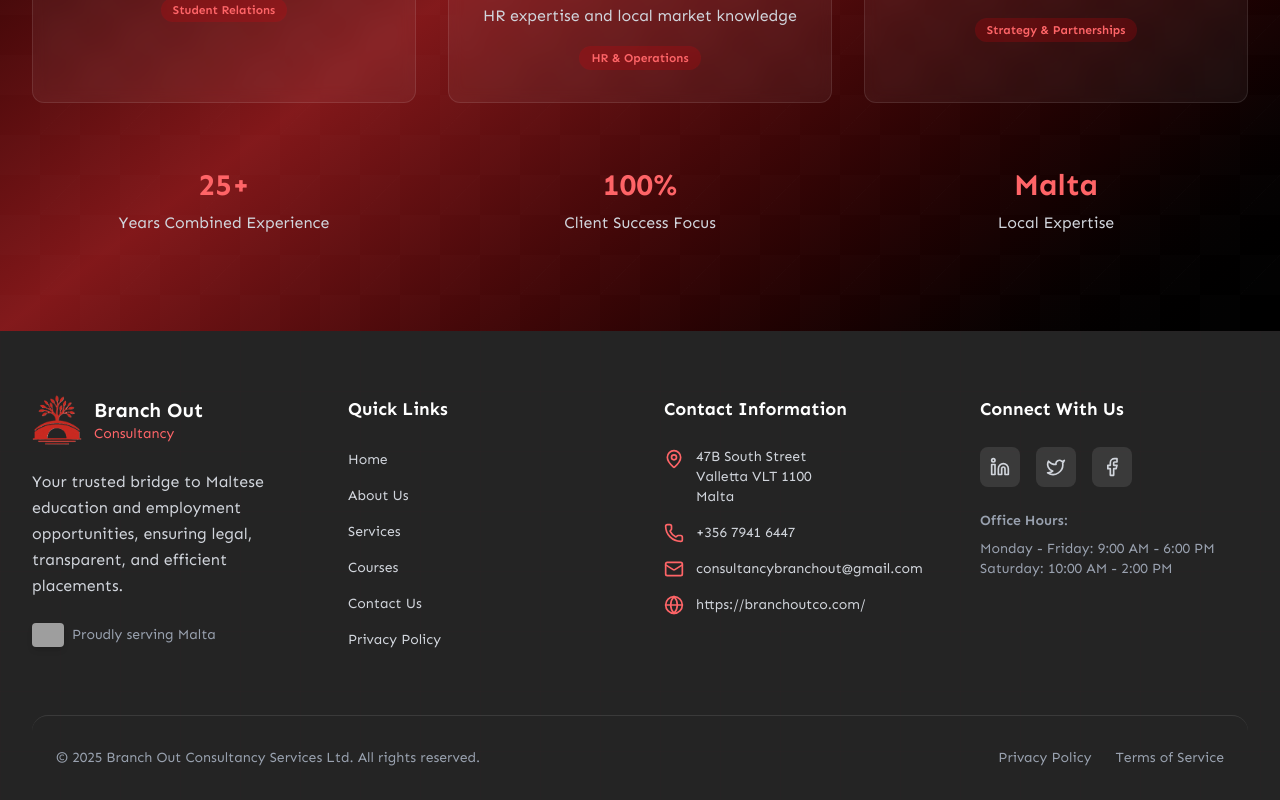
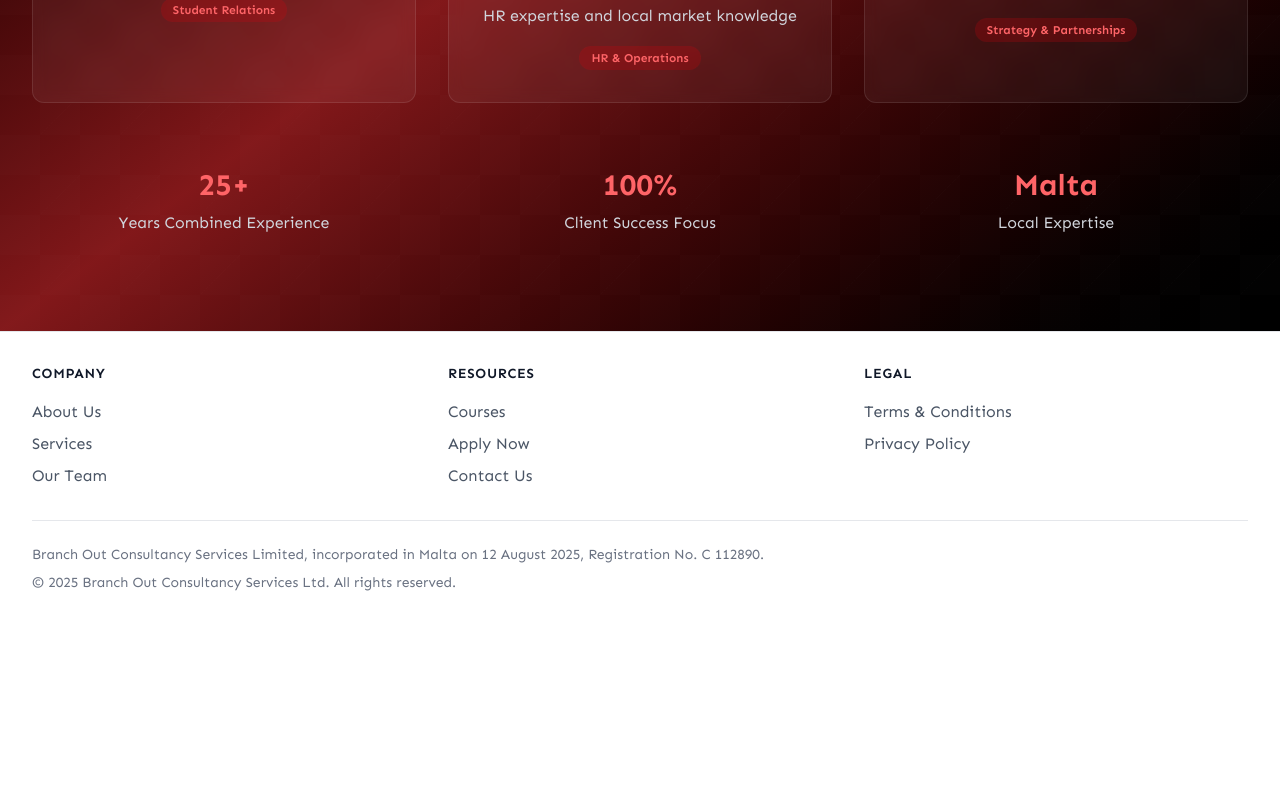
Before and after one commit to RohitSah23/branchout, a Next.js app: page / in a window 1280 px wide. Shown: the part 9030-9830 px from the top of the page. After the commit the page ends 9655 px from the top, so only its background shows below. Built offline with nearby package versions, Linux system fonts and the light colour scheme; grey boxes are pictures that could not be loaded.

Commit message:
feat (Footer): ADded registration number

```diff
--- a/components/Footer/Footer.tsx
+++ b/components/Footer/Footer.tsx
@@ -1,171 +1,85 @@
-'use client';
-
-import Link from 'next/link';
-import { MapPin, Phone, Mail, Globe, Linkedin, Twitter, Facebook } from 'lucide-react';
-
-const quickLinks = [
-  { name: 'Home', href: '#' },
-  { name: 'About Us', href: '/about' },
-  { name: 'Services', href: '#services' },
-  { name: 'Courses', href: '#courses' },
-  { name: 'Contact Us', href: '/contact' },
-  { name: 'Privacy Policy', href: '/privacy' }
-];
-import Logo from '../../app/assets/Logo.png';
-import Image from 'next/image';
-
-const socialLinks = [
-  { name: 'LinkedIn', href: '#', icon: Linkedin },
-  { name: 'Twitter', href: '#', icon: Twitter },
-  { name: 'Facebook', href: '#', icon: Facebook }
-];
+import Link from "next/link";
 
 export default function Footer() {
   return (
-    <footer className="bg-[#242424] text-white relative overflow-hidden ">
-      <div className="absolute inset-0 opacity-5">
-        <div
-          className="absolute inset-0"
-          style={{
-            backgroundImage: `linear-gradient(rgba(207, 20, 43, 0.3) 1px, transparent 1px),
-                             linear-gradient(90deg, rgba(207, 20, 43, 0.3) 1px, transparent 1px)`,
-            backgroundSize: '60px 60px'
-          }}
-        ></div>
-      </div>
+    <footer className="bg-white dark:bg-gray-900 border-t border-gray-200 dark:border-gray-700">
+      <div className="max-w-7xl mx-auto px-4 sm:px-6 lg:px-8 py-8">
 
-      <div className="max-w-7xl mx-auto px-4 sm:px-6 lg:px-8 relative">
-        <div className="py-16 grid grid-cols-1 lg:grid-cols-4 gap-12">
-
-          <div className="lg:col-span-1 space-y-6">
-            <Link href="/" className="flex items-center space-x-3">
-              <Image src={Logo} alt="Branch Out Consultancy" width={50} height={50} />
-              <div>
-                <span className="font-bold text-xl text-white">Branch Out</span>
-                <div className="text-red-400 text-sm font-medium">Consultancy</div>
-              </div>
-            </Link>
-
-            <p className="text-gray-300 leading-relaxed">
-              Your trusted bridge to Maltese education and employment opportunities,
-              ensuring legal, transparent, and efficient placements.
-            </p>
-
-
-         <div className="flex items-center space-x-2">
-  <div className="w-8 h-6 rounded overflow-hidden shadow-md">
-    <Image
-      src="https://upload.wikimedia.org/wikipedia/commons/7/73/Flag_of_Malta.svg"
-      alt="Malta Flag"
-      width={32}
-      height={24}
-      className="w-full h-full object-cover"
-    />
-  </div>
-  <span className="text-gray-400 text-sm">Proudly serving Malta</span>
-</div>
-
-          </div>
-
-
-          <div className="space-y-6">
-            <h3 className="text-lg font-bold text-white">Quick Links</h3>
-            <ul className="space-y-3">
-              {quickLinks.map((link) => (
-                <li key={link.name}>
-                  <Link
-                    href={link.href}
-                    className="text-gray-300 hover:text-red-400 transition-colors duration-300 text-sm"
-                  >
-                    {link.name}
-                  </Link>
-                </li>
-              ))}
+        {/* Top footer links */}
+        <div className="grid grid-cols-1 sm:grid-cols-3 gap-8 mb-8">
+          <div>
+            <h3 className="text-sm font-semibold text-gray-900 dark:text-white tracking-wider uppercase mb-4">
+              Company
+            </h3>
+            <ul className="space-y-2">
+              <li>
+                <Link href="/about" className="text-gray-600 dark:text-gray-400 hover:text-red-600">
+                  About Us
+                </Link>
+              </li>
+              <li>
+                <Link href="/services" className="text-gray-600 dark:text-gray-400 hover:text-red-600">
+                  Services
+                </Link>
+              </li>
+              <li>
+                <Link href="/team" className="text-gray-600 dark:text-gray-400 hover:text-red-600">
+                  Our Team
+                </Link>
+              </li>
             </ul>
           </div>
 
-
-          <div className="space-y-6">
-            <h3 className="text-lg font-bold text-white">Contact Information</h3>
-            <div className="space-y-4">
-              <div className="flex items-start space-x-3">
-                <MapPin className="h-5 w-5 text-red-400 mt-0.5 flex-shrink-0" />
-                <div className="text-gray-300 text-sm">
-                  <div>47B South Street</div>
-                  <div>Valletta VLT 1100</div>
-                  <div>Malta</div>
-                </div>
-              </div>
-
-              <div className="flex items-center space-x-3">
-                <Phone className="h-5 w-5 text-red-400 flex-shrink-0" />
-                <Link
-                  href="tel:+35679416447"
-                  className="text-gray-300 hover:text-red-400 transition-colors text-sm"
-                >
-                  +356 7941 6447
+          <div>
+            <h3 className="text-sm font-semibold text-gray-900 dark:text-white tracking-wider uppercase mb-4">
+              Resources
+            </h3>
+            <ul className="space-y-2">
+              <li>
+                <Link href="/courses" className="text-gray-600 dark:text-gray-400 hover:text-red-600">
+                  Courses
                 </Link>
-              </div>
-
-              <div className="flex items-center space-x-3">
-                <Mail className="h-5 w-5 text-red-400 flex-shrink-0" />
-                <Link
-                  href="mailto:consultancybranchout@gmail.com"
-                  className="text-gray-300 hover:text-red-400 transition-colors text-sm"
-                >
-                  consultancybranchout@gmail.com
+              </li>
+              <li>
+                <Link href="/apply" className="text-gray-600 dark:text-gray-400 hover:text-red-600">
+                  Apply Now
                 </Link>
-              </div>
-
-              <div className="flex items-center space-x-3">
-                <Globe className="h-5 w-5 text-red-400 flex-shrink-0" />
-                <Link
-                  href="https://branchoutco.com/"
-                  className="text-gray-300 hover:text-red-400 transition-colors text-sm"
-                >
-                  https://branchoutco.com/
+              </li>
+              <li>
+                <Link href="/contact" className="text-gray-600 dark:text-gray-400 hover:text-red-600">
+                  Contact Us
                 </Link>
-              </div>
-            </div>
+              </li>
+            </ul>
           </div>
 
-
-          <div className="space-y-6">
-            <h3 className="text-lg font-bold text-white">Connect With Us</h3>
-            <div className="flex space-x-4">
-              {socialLinks.map((social) => (
-                <Link
-                  key={social.name}
-                  href={social.href}
-                  className="w-10 h-10 bg-white/10 rounded-lg flex items-center justify-center hover:bg-red-600 hover:scale-110 transition-all duration-300 group"
-                >
-                  <social.icon className="h-5 w-5 text-gray-300 group-hover:text-white" />
+          <div>
+            <h3 className="text-sm font-semibold text-gray-900 dark:text-white tracking-wider uppercase mb-4">
+              Legal
+            </h3>
+            <ul className="space-y-2">
+              <li>
+                <Link href="/terms" className="text-gray-600 dark:text-gray-400 hover:text-red-600">
+                  Terms & Conditions
                 </Link>
-              ))}
-            </div>
-
-            <div className="text-gray-400 text-sm">
-              <div className="font-semibold mb-2">Office Hours:</div>
-              <div>Monday - Friday: 9:00 AM - 6:00 PM</div>
-              <div>Saturday: 10:00 AM - 2:00 PM</div>
-            </div>
+              </li>
+              <li>
+                <Link href="/privacy" className="text-gray-600 dark:text-gray-400 hover:text-red-600">
+                  Privacy Policy
+                </Link>
+              </li>
+            </ul>
           </div>
         </div>
 
-
-        <div className="border-t border-white/10 rounded-2xl py-8 px-6 flex flex-col sm:flex-row justify-between items-center space-y-4 sm:space-y-0 text-gray-400 text-sm">
-          <div>
-            © 2025 Branch Out Consultancy Services Ltd. All rights reserved.
-          </div>
-
-          <div className="flex items-center space-x-6">
-            <Link href="/privacy" className="hover:text-red-400 transition-colors">
-              Privacy Policy
-            </Link>
-            <Link href="/terms" className="hover:text-red-400 transition-colors">
-              Terms of Service
-            </Link>
-          </div>
+        {/* Bottom footer info */}
+        <div className="border-t border-gray-200 dark:border-gray-700 pt-6 text-center sm:text-left">
+          <p className="text-sm text-gray-500 dark:text-gray-400">
+            Branch Out Consultancy Services Limited, incorporated in Malta on 12 August 2025, Registration No. C 112890.
+          </p>
+          <p className="mt-2 text-sm text-gray-500 dark:text-gray-400">
+            © {new Date().getFullYear()} Branch Out Consultancy Services Ltd. All rights reserved.
+          </p>
         </div>
       </div>
     </footer>
```
